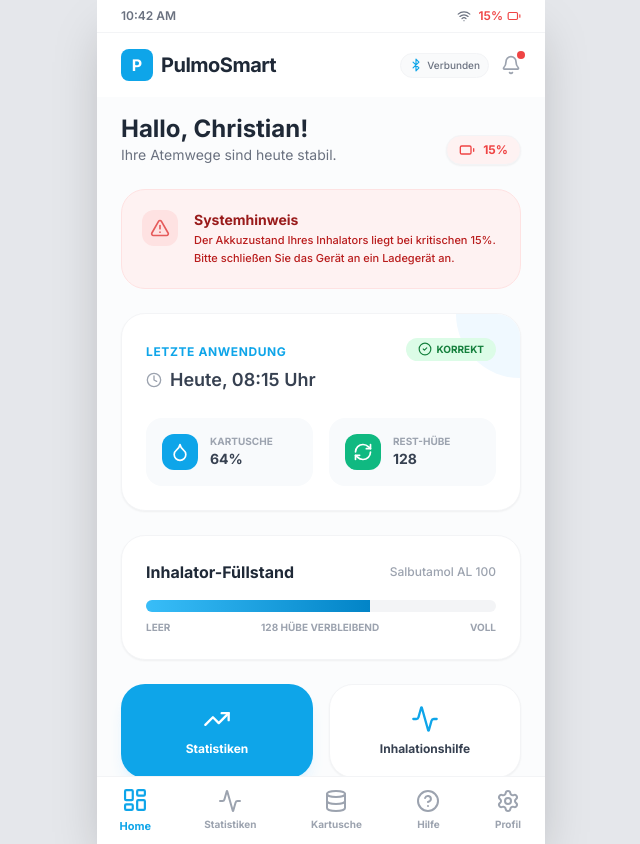
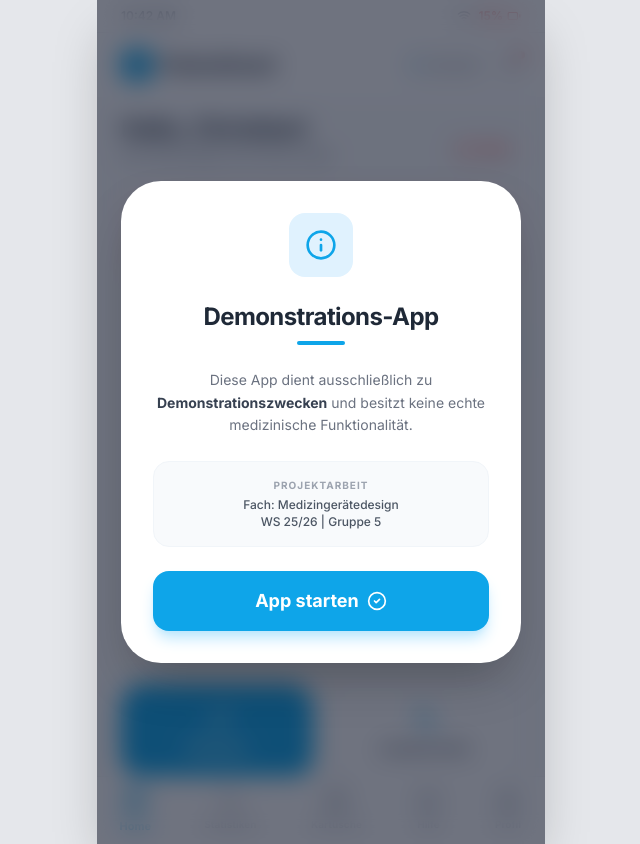
Before and after one commit to markuswanscheid-cell/App_simulation_Inhalator, a React (Vite) app: page / in a window 1280 px wide. Shown: the whole page, without its empty margins (319-959 px from the left). Built offline with nearby package versions, Linux system fonts and the light colour scheme.

Commit message:
Update App.tsx

```diff
--- a/App.tsx
+++ b/App.tsx
@@ -10,7 +10,9 @@
   Battery,
   Wifi,
   ChevronLeft,
-  Bell
+  Bell,
+  Info,
+  CheckCircle2
 } from 'lucide-react';
 import { Dashboard } from './components/Dashboard';
 import { Stats } from './components/Stats';
@@ -24,6 +26,7 @@
   const [connection, setConnection] = useState<ConnectionStatus>(ConnectionStatus.CONNECTED);
   const [batteryLevel, setBatteryLevel] = useState(15);
   const [isSyncing, setIsSyncing] = useState(false);
+  const [showDisclaimer, setShowDisclaimer] = useState(true);
 
   // Simulate periodic background "sync"
   useEffect(() => {
@@ -69,6 +72,38 @@
     <div className="flex justify-center bg-gray-200 min-h-screen">
       {/* Mobile Mockup Frame */}
       <div className="w-full max-w-md bg-white shadow-2xl overflow-hidden flex flex-col relative h-[844px]">
+
+        {/* Disclaimer Overlay */}
+        {showDisclaimer && (
+          <div className="absolute inset-0 z-[100] bg-slate-900/60 backdrop-blur-md flex items-center justify-center p-6 animate-in fade-in duration-300">
+            <div className="bg-white rounded-[2.5rem] p-8 w-full shadow-2xl space-y-6 animate-in zoom-in-95 slide-in-from-bottom-8 duration-500">
+              <div className="w-16 h-16 bg-sky-100 rounded-2xl flex items-center justify-center text-sky-500 mx-auto">
+                <Info size={32} />
+              </div>
+              <div className="text-center space-y-2">
+                <h2 className="text-2xl font-black text-gray-800 tracking-tight">Demonstrations-App</h2>
+                <div className="h-1 w-12 bg-sky-500 mx-auto rounded-full"></div>
+              </div>
+              <p className="text-sm text-gray-500 leading-relaxed text-center">
+                Diese App dient ausschließlich zu <span className="font-bold text-gray-700">Demonstrationszwecken</span> und besitzt keine echte medizinische Funktionalität.
+              </p>
+              <div className="bg-slate-50 rounded-2xl p-4 border border-slate-100">
+                <p className="text-[10px] text-gray-400 font-black uppercase tracking-widest text-center mb-1">Projektarbeit</p>
+                <p className="text-xs text-gray-600 text-center font-medium leading-snug">
+                  Fach: Medizingerätedesign<br />
+                  WS 25/26 | Gruppe 5
+                </p>
+              </div>
+              <button
+                onClick={() => setShowDisclaimer(false)}
+                className="w-full bg-sky-500 text-white py-4 rounded-2xl font-bold text-lg shadow-lg shadow-sky-200 active:scale-95 transition-all flex items-center justify-center space-x-2"
+              >
+                <span>App starten</span>
+                <CheckCircle2 size={20} />
+              </button>
+            </div>
+          </div>
+        )}
 
         {/* Top Status Bar (Simulated Phone Status) */}
         <div className="bg-white px-6 py-2 flex justify-between items-center text-xs font-semibold text-gray-500 border-b border-gray-100">
```
